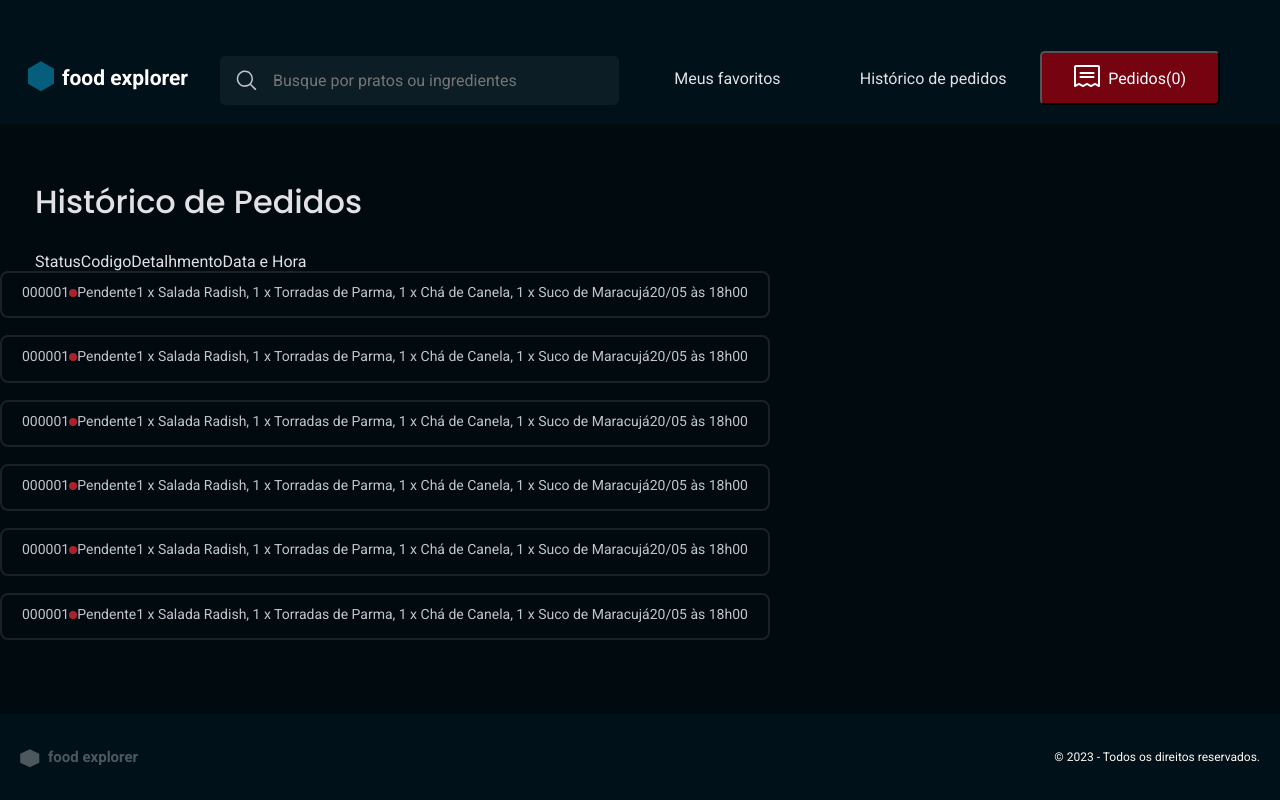
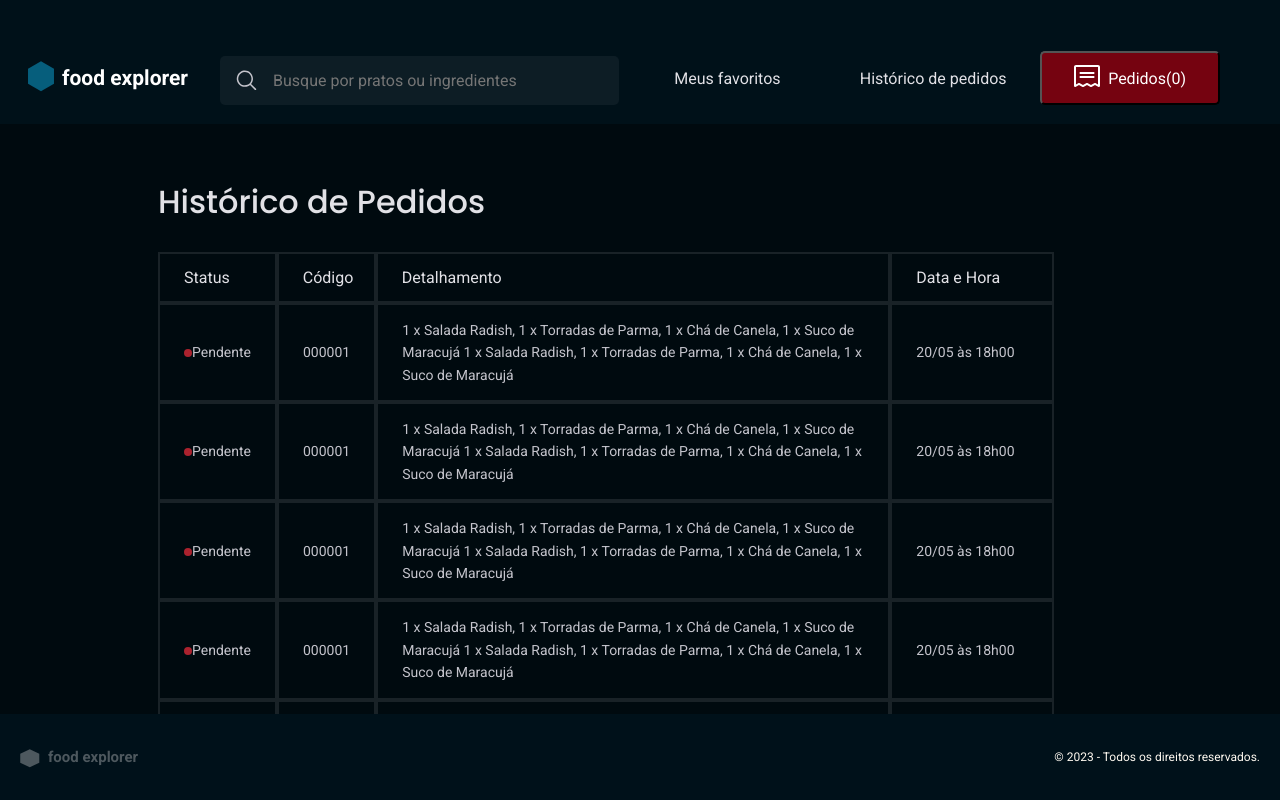
Before and after one commit to nicholassouto/food-explorer-front, a React (Vite) app: page /Bought in a window 1280 px wide. Built offline with nearby package versions, Linux system fonts and the light colour scheme; no server answers.

Commit message:
finished comp bought dishes and page bought

```diff
--- a/src/Components/BoughtDishes/index.jsx
+++ b/src/Components/BoughtDishes/index.jsx
@@ -8,17 +8,18 @@ import greenDot from "../../assets/greenDot.svg";
 export function BoughtDishes({ data, ...rest }) {
   return (
     <Container {...rest}>
-
       <main>
         <Data>
           <p>000001</p>
           <div>
-            <p className="dishes-id">000001 </p>
             <ReactSVG src={redDot} alt="ponto vermelho" />
             <span>Pendente</span>
           </div>
-          <div className="dishes-id">
-            <p>1 x Salada Radish, 1 x Torradas de Parma, 1 x Chá de Canela, 1 x Suco de Maracujá</p>
+          <div>
+            <p className="id">000001 </p>
+          </div>
+          <div className="dishes">
+            <p>1 x Salada Radish, 1 x Torradas de Parma, 1 x Chá de Canela, 1 x Suco de Maracujá 1 x Salada Radish, 1 x Torradas de Parma, 1 x Chá de Canela, 1 x Suco de Maracujá</p>
           </div>
           <div>
             <p>20/05 às 18h00</p>
--- a/src/Components/BoughtDishes/styles.js
+++ b/src/Components/BoughtDishes/styles.js
@@ -3,8 +3,6 @@ import { styled } from "styled-components";
 export const Container = styled.section`
   display: flex;
   flex-direction: column;
-  border-radius: 0.8rem;
-  border: 0.2rem solid ${({ theme }) => theme.dark.dark1000};
   margin-left: 3.5rem;
   margin-right: 3.5rem;
   margin-bottom: 1.7rem;
@@ -13,9 +11,15 @@ export const Container = styled.section`
   font-size: 1.4rem;
   font-weight: 400;
   line-height: 160%;
+  border-radius: 0.8rem;
+  border: 0.2rem solid ${({ theme }) => theme.dark.dark1000};
 
-  @media (min-width: 1024px){
-    margin-left: 0;
+  @media (min-width: 1024px) {
+    border-radius: 0;
+    border: none;
+    margin-left: 3.5rem;
+    padding: 0;
+    margin-bottom: 0;
   }
 `;
 
@@ -24,6 +28,14 @@ export const Data = styled.div`
   flex-direction: row;
   justify-content: space-around;
   margin-bottom: 0.5rem;
+
+  @media (min-width: 1024px) {
+    display: flex;
+    flex-direction: row;
+    justify-content: flex-start;
+    width: 70vw;
+    margin-bottom: 0;
+  }
 
   > p {
     @media (min-width: 1024px) {
@@ -34,12 +46,30 @@ export const Data = styled.div`
   > div {
     display: flex;
     flex-direction: row;
+    align-items: center;
+
+    @media (min-width: 1024px) {
+      border: 0.2rem solid ${({ theme }) => theme.dark.dark1000};
+      padding: 1.4rem 2.4rem;
+    }
   }
 
-  .dishes-id {
+  >div:last-child{
+    width: 20vw;
+  }
+
+  .id {
     display: none;
     @media (min-width: 1024px) {
       display: flex;
+    }
+  }
+
+  .dishes {
+    display: none;
+    @media (min-width: 1024px) {
+      display: flex;
+      width: 70vw;
     }
   }
 `;
--- a/src/Pages/Bought/index.jsx
+++ b/src/Pages/Bought/index.jsx
@@ -11,10 +11,18 @@ export function Bought() {
       <main>
         <h1>Histórico de Pedidos</h1>
         <Table>
-          <p>Status</p>
-          <p>Codigo</p>
-          <p>Detalhmento</p>
-          <p>Data e Hora</p>
+          <section>
+            <p>Status</p>
+          </section>
+          <section>
+            <p>Código</p>
+          </section>
+          <section>
+            <p>Detalhamento</p>
+          </section>
+          <section>
+            <p>Data e Hora</p>
+          </section>
         </Table>
         <section>
           <BoughtDishes />
--- a/src/Pages/Bought/styles.js
+++ b/src/Pages/Bought/styles.js
@@ -24,6 +24,10 @@ export const Container = styled.div`
     overflow-y: auto;
     display: flex;
     flex-direction: column;
+
+    @media (min-width: 1024px){
+      margin-left: 12.3rem;
+    }
 
     section {
       @media (min-width: 1024px) {
@@ -52,5 +56,32 @@ export const Table = styled.div`
     display: flex;
     flex-direction: row;
     margin-left: 3.5rem;
+    width: 70vw;
+
+    > section {
+      display: flex;
+      flex-direction: row;
+      padding: 1.4rem 2.4rem;
+      border: 0.2rem solid ${({ theme }) => theme.dark.dark1000};
+    }
+
+    > section:first-child {
+      padding-right: 4.5rem;
+    }
+
+    > section:nth-child(2) {
+      padding-right: 2.05rem;
+    }
+
+    > section:nth-child(3) {
+      width: 70vw;
+    }
+
+    > section:last-child {
+      width: 20vw;
+      display: flex;
+      flex-direction: row;
+      flex-wrap: break-word;
+    }
   }
 `;
```
